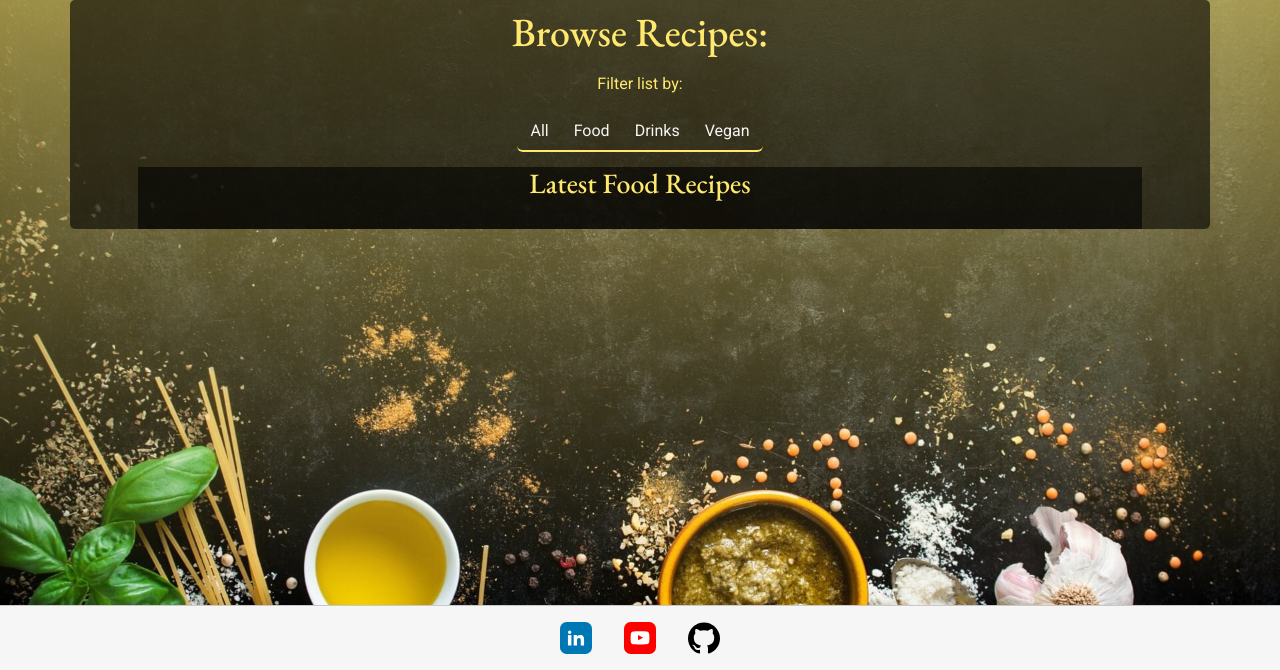
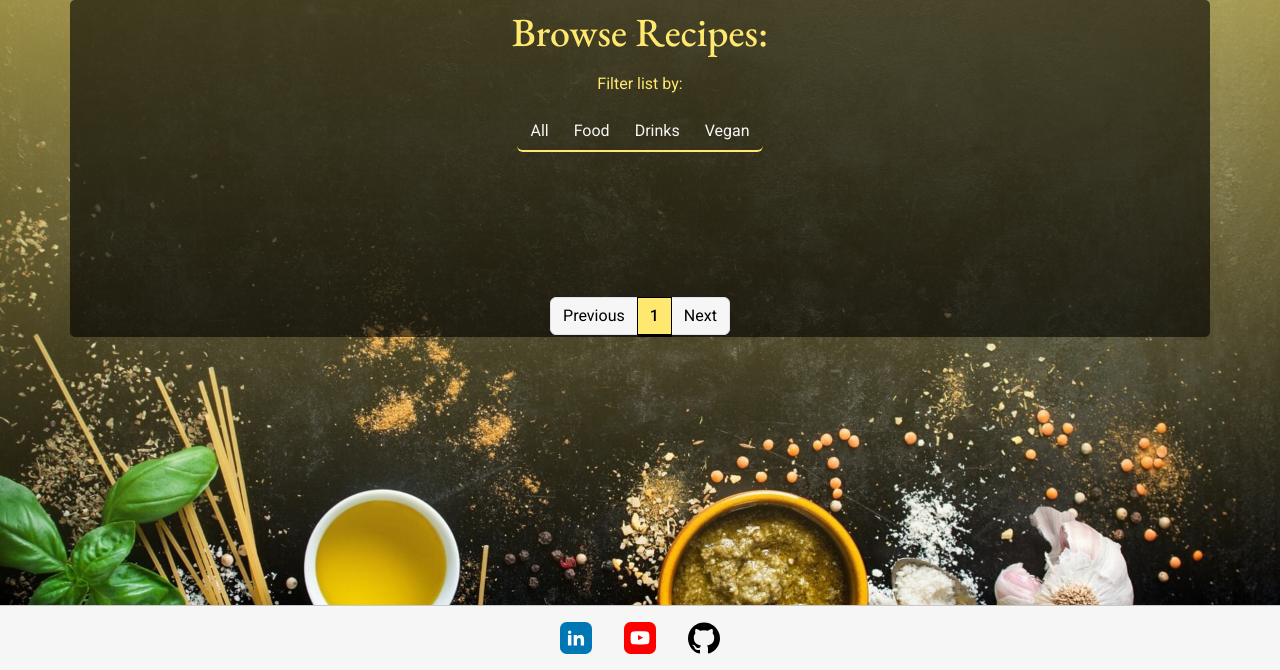
Before and after one commit to PatSvedberg/RecipeRepublic, a Django app: page /recipes/ in a window 1280 px wide. Shown: the part 130-800 px from the top of the page. Run offline with Django 3.2, Linux system fonts and the light colour scheme; data that the repository does not hold is empty; parts of the project's set-up code (start-up, migrations or seed data) failed here and were passed over; some libraries are stand-ins or nearby versions.

Commit message:
Add pagination to recipe browser

```diff
--- a/recipe/templates/recipe/recipe_list.html
+++ b/recipe/templates/recipe/recipe_list.html
@@ -19,9 +19,8 @@
                 class="btn {% if vegan == 'yes' %}active{% endif %}">Vegan</a>
         </div>
     </div>
-    <div class="upload-container">
+    <div class="browse-container">
         <div class="card-title-container">
-            <h3>Latest Food Recipes</h3>
             <section class="cards">
                 {% for recipe in recipes %}
                 <article class="card card--1">
@@ -51,4 +50,21 @@
             </section>
         </div>
     </div>
+
+    <nav aria-label="Page navigation example">
+        <ul class="pagination justify-content-center">
+          <li class="page-item {% if not page_obj.has_previous %}disabled{% endif %}">
+            <a class="page-link" href="{% if page_obj.has_previous %}?page=1{% endif %}" tabindex="-1" aria-disabled="{% if not page_obj.has_previous %}true{% endif %}">Previous</a>
+          </li>
+          {% for page_num in page_obj.paginator.page_range %}
+              <li class="page-item {% if page_obj.number == page_num %}active{% endif %}">
+                  <a class="page-link" href="?page={{ page_num }}">{{ page_num }}</a>
+              </li>
+          {% endfor %}
+          <li class="page-item {% if not page_obj.has_next %}disabled{% endif %}">
+            <a class="page-link" href="{% if page_obj.has_next %}?page={{ page_obj.next_page_number }}{% endif %}">Next</a>
+          </li>
+        </ul>
+      </nav>
+
     {% endblock %}
--- a/recipe/views.py
+++ b/recipe/views.py
@@ -16,7 +16,7 @@ from django.contrib.auth.mixins import (
 from .models import Recipe
 from .forms import RecipeForm
 from django.urls import reverse_lazy
-
+from django.core.paginator import Paginator
 from django.db.models import Q
 
 
@@ -35,6 +35,7 @@ class RecipeList(ListView):
     template_name = "recipe/recipe_list.html"
     model = Recipe
     context_object_name = "recipes"
+    paginate_by = 2
 
     def get_queryset(self):
         queryset = super().get_queryset()
@@ -56,6 +57,17 @@ class RecipeList(ListView):
             )
 
         return queryset
+
+    def get_context_data(self, **kwargs):
+        context = super().get_context_data(**kwargs)
+        recipes = context["recipes"]
+        paginator = Paginator(recipes, self.paginate_by)
+
+        page_number = self.request.GET.get("page")
+        recipes = paginator.get_page(page_number)
+
+        context["recipes"] = recipes
+        return context
 
 
 class RecipeDetail(DetailView):
--- a/static/css/style.css
+++ b/static/css/style.css
@@ -141,7 +141,7 @@ a.nav-link {
     border-radius: 5px;
     background-color: rgba(0, 0, 0, 0.6);
     text-align: center;
-    color: var(--yellowish)
+    color: var(--yellowish);
 }
 
 form label {
@@ -150,7 +150,6 @@ form label {
     justify-content: center;
     font-size: 18px;
 }
-
 
 /* Recipes */
 
@@ -250,12 +249,36 @@ a.img-container:hover {
     color: var(--yellowish)
 }
 
+.browse-container {
+    margin-right: 5%;
+    margin-left: 5%;
+    margin-top: 60px;
+    margin-bottom: 65px;
+    padding-bottom: 20px;
+
+}
+
 .browse-cont a {
     color: var(--off-white)
 }
 
 .btn-group {
     border-bottom: 2px solid var(--yellowish);
+}
+
+/* Pagination */
+
+.pagination {
+    --bs-pagination-active-border-color: var(--black)
+}
+
+.pagination .page-link {
+    color: var(--black);
+    background-color: var(--off-white);
+}
+
+.pagination .page-item.active .page-link {
+    background-color: var(--yellowish);
 }
 
 /*Recipe form */
@@ -320,7 +343,8 @@ a.img-container:hover {
     display: flex;
     flex-direction: column;
     align-items: center;
-    justify-content: flex-start; /* Adjusted alignment to flex-start */
+    justify-content: flex-start;
+    /* Adjusted alignment to flex-start */
     position: absolute;
     top: 0;
     left: 0;
```
Lines whose indentation alone changed are shown as unchanged.
